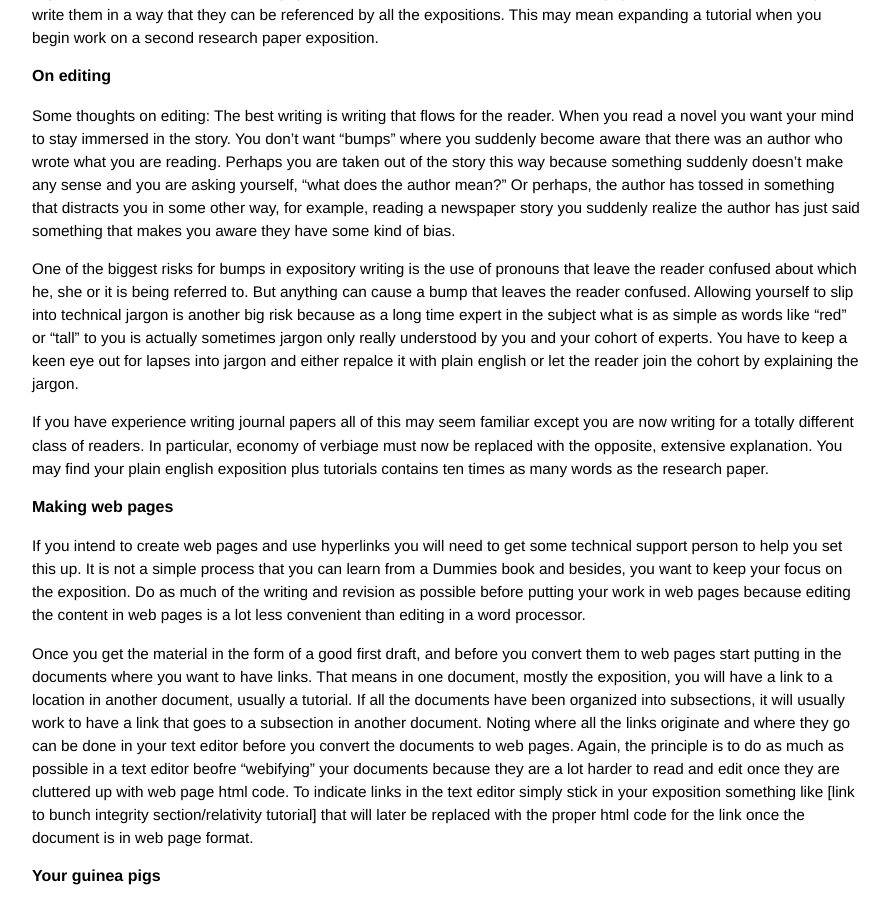
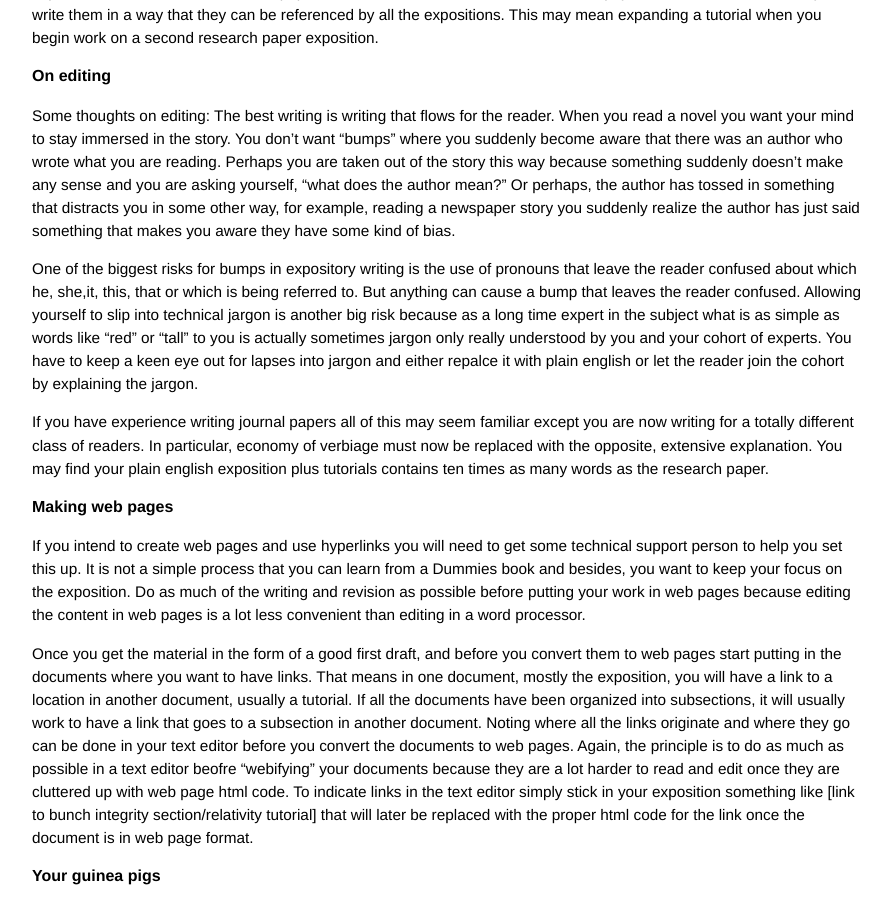
Before and after one commit to grbfacet/facet, a Jekyll site: the page built from how-to-write-a-PEP.md, in a window 1280 px wide and 900 px high, scrolled down 1331 px. Shown: the whole window, without its empty margins (193-1084 px from the left). Built offline with Jekyll 4.4.1, drawn with Linux system fonts in a browser that asks for light colours.

Commit message:
Update how-to-write-a-PEP.md

```diff
--- a/how-to-write-a-PEP.md
+++ b/how-to-write-a-PEP.md
@@ -32,7 +32,7 @@ If you intend to write more than one research paper exposition on the subject, t
 
 Some thoughts on editing: The best writing is writing that flows for the reader. When you read a novel you want your mind to stay immersed in the story. You don't want "bumps" where you suddenly become aware that there was an author who wrote what you are reading. Perhaps you are taken out of the story this way because something suddenly doesn't make any sense and you are asking yourself, "what does the author mean?" Or perhaps, the author has tossed in something that distracts you in some other way, for example, reading a newspaper story you suddenly realize the author has just said something that makes you aware they have some kind of bias.
 
-One of the biggest risks for bumps in expository writing is the use of pronouns that leave the reader confused about which he, she or it is being referred to. But anything can cause a bump that leaves the reader confused. Allowing yourself to slip into technical jargon is another big risk because as a long time expert in the subject what is as simple as words like "red" or "tall" to you is actually sometimes jargon only really understood by you and your cohort of experts. You have to keep a keen eye out for lapses into jargon and either repalce it with plain english or let the reader join the cohort by explaining the jargon.
+One of the biggest risks for bumps in expository writing is the use of pronouns that leave the reader confused about which he, she,it, this, that or which is being referred to. But anything can cause a bump that leaves the reader confused. Allowing yourself to slip into technical jargon is another big risk because as a long time expert in the subject what is as simple as words like "red" or "tall" to you is actually sometimes jargon only really understood by you and your cohort of experts. You have to keep a keen eye out for lapses into jargon and either repalce it with plain english or let the reader join the cohort by explaining the jargon.
 
 If you have experience writing journal papers all of this may seem familiar except you are now writing for a totally different class of readers. In particular, economy of verbiage must now be replaced with the opposite, extensive explanation. You may find your plain english exposition plus tutorials contains ten times as many words as the research paper.
 
```
